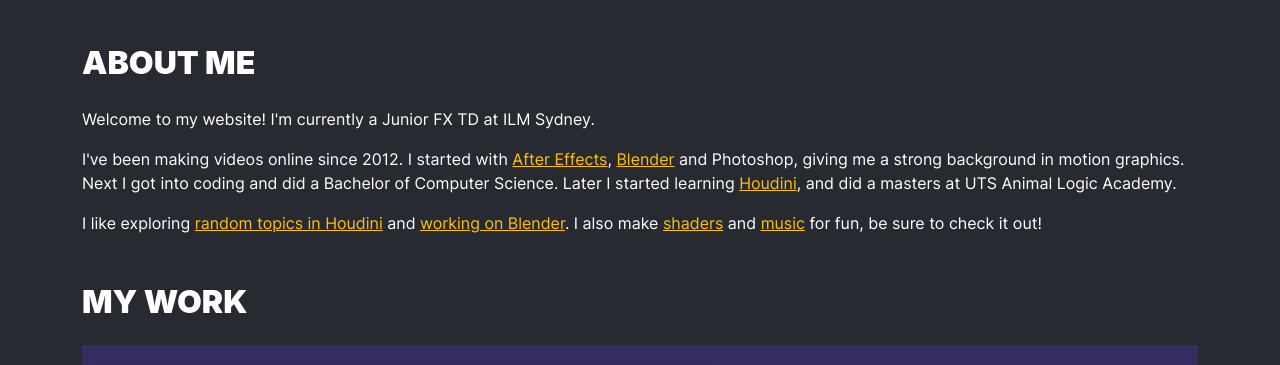
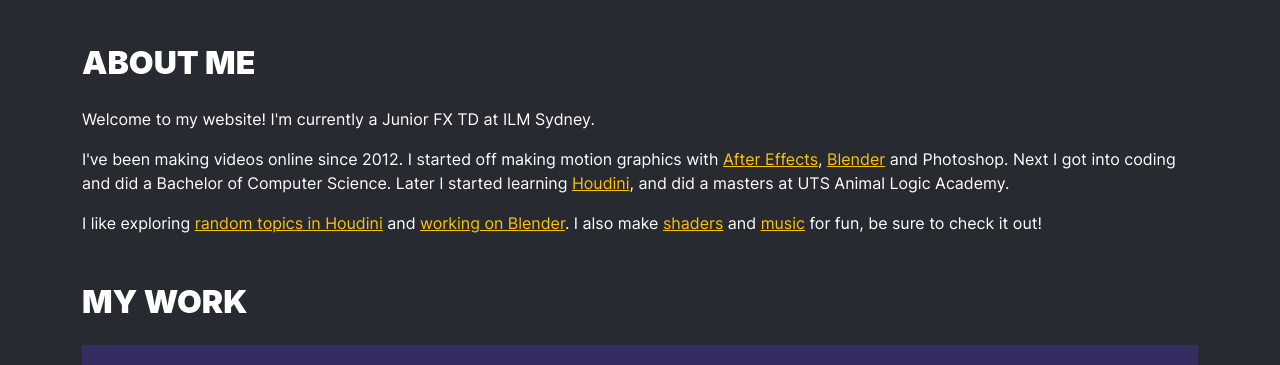
Before and after one commit to MysteryPancake/MysteryPancake.github.io, a Jekyll site: the page built from _pages/index.md, in a window 1280 px wide and 900 px high, scrolled down 1306 px, cut to the strip 111-476 px from the top of the window. Built offline with Jekyll 4.4.1, drawn with Linux system fonts in a browser that asks for light colours; some web fonts are replaced.

Commit message:
Update index.md

```diff
--- a/_pages/index.md
+++ b/_pages/index.md
@@ -32,7 +32,7 @@ permalink: /
 	<h2 class="mb-4" style="font-weight: 900;">ABOUT ME</h2>
 	<div class="mb-5">
 		<p>Welcome to my website! I'm currently a Junior FX TD at ILM Sydney.</p>
-		<p>I've been making videos online since 2012. I started with <a href="https://github.com/MysteryPancake/After-Effects-Fun" target="_blank">After Effects</a>, <a href="https://github.com/MysteryPancake/Blender-Fun" target="_blank">Blender</a> and Photoshop, giving me a strong background in motion graphics. Next I got into coding and did a Bachelor of Computer Science. Later I started learning <a href="https://github.com/MysteryPancake/Houdini-Fun" target="_blank">Houdini</a>, and did a masters at UTS Animal Logic Academy.</p>
+		<p>I've been making videos online since 2012. I started off making motion graphics with <a href="https://github.com/MysteryPancake/After-Effects-Fun" target="_blank">After Effects</a>, <a href="https://github.com/MysteryPancake/Blender-Fun" target="_blank">Blender</a> and Photoshop. Next I got into coding and did a Bachelor of Computer Science. Later I started learning <a href="https://github.com/MysteryPancake/Houdini-Fun" target="_blank">Houdini</a>, and did a masters at UTS Animal Logic Academy.</p>
 		<p>I like exploring <a href="http://github.com/MysteryPancake/Houdini-Fun" target="_blank">random topics in Houdini</a> and <a href="https://www.blender.org/about/credits/" target="_blank">working on Blender</a>. I also make <a href="https://www.shadertoy.com/user/MysteryPancake/sort=love" target="_blank">shaders</a> and <a href="https://open.spotify.com/artist/22nPt6CqMzobrJySt4CaxK" target="_blank">music</a> for fun, be sure to check it out!</p>
 	</div>
 	<h2 class="mb-4" style="font-weight: 900;">MY WORK</h2>
```
